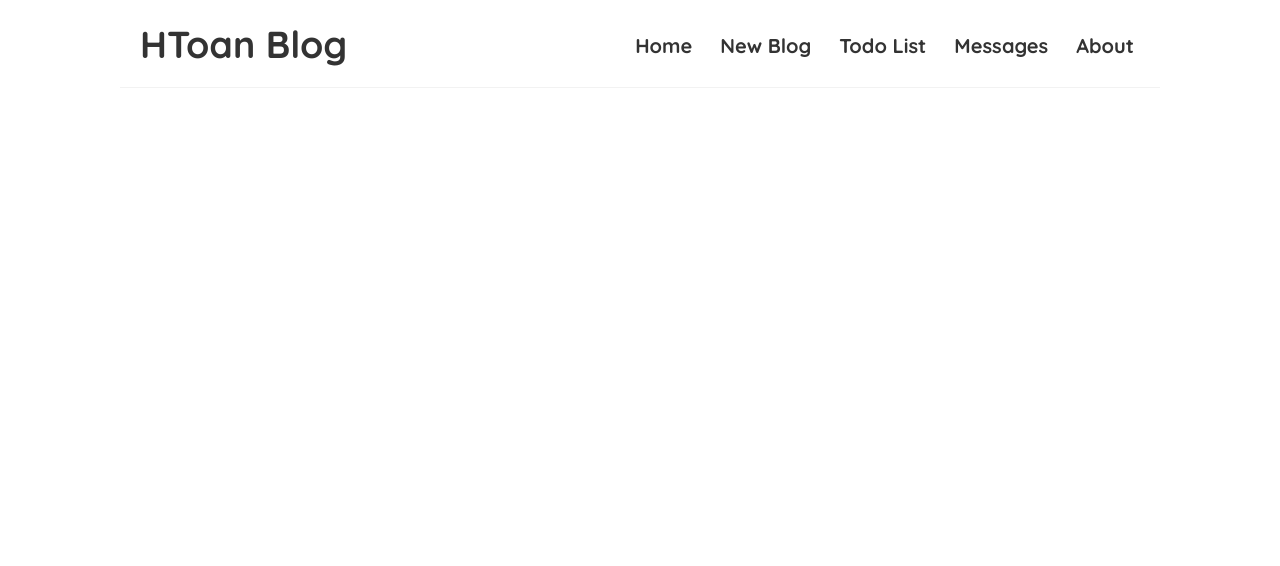
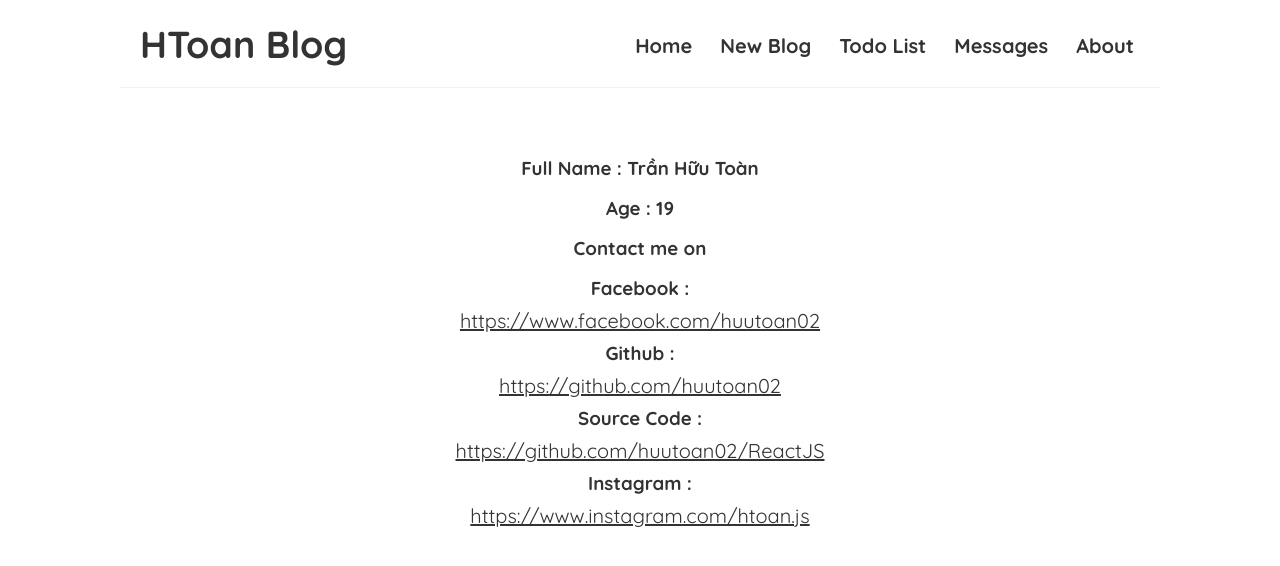
Before and after one commit to htoann/Blog-React, a React (Create React App) app: page /about in a window 1280 px wide. Shown: the top 566 px of the page. Built offline with nearby package versions, Linux system fonts and the light colour scheme.

Commit message:
joining the gang

```diff
--- a/data/db.json
+++ b/data/db.json
@@ -13,10 +13,16 @@
       "id": 2
     },
     {
-      "title": "qwewq",
-      "body": "qeqweqwe",
-      "author": "qwewq",
+      "title": "Full Modern React Tutorial",
+      "body": "React is the most popular JavaScript framework for building web applications & with good reason. With React, we can make fast, dynamic & interactive websites (single page applications) very easily.\n\nIn this course you'll learn React from the ground up, using modern features such as hooks and functional components.",
+      "author": "The Net Ninja",
       "id": 3
+    },
+    {
+      "title": "Build Websites with Vue 3 & Firebase",
+      "body": "Learn Vue.js 3 (the latest major version) and Firebase from the ground-up to create amazing, interactive, content-driven & dynamic websites.\n\nIn this course you'll learn Vue.js from the very beginning & create multiple projects - a live chatroom, a project planner, a reaction timer and a social music playlist site. You'll also learn the latest Vue 3 features such as the Composition API.",
+      "author": "The Net Ninja",
+      "id": 4
     }
   ]
 }
--- /dev/null
+++ b/src/About.js
@@ -0,0 +1,27 @@
+import "./assets/About.css";
+
+const About = () => {
+  return (
+    <div className="about">
+      <h3>Full Name : Trần Hữu Toàn</h3>
+      <h3>Age : 19</h3>
+      <h3>Contact me on</h3>
+      <h3>Facebook : </h3>
+      <a href="https://www.facebook.com/huutoan02">
+        https://www.facebook.com/huutoan02
+      </a>
+      <h3>Github : </h3>
+      <a href="https://github.com/huutoan02">https://github.com/huutoan02</a>
+      <h3>Source Code : </h3>
+      <a href="https://github.com/huutoan02/ReactJS">
+        https://github.com/huutoan02/ReactJS
+      </a>
+      <h3>Instagram : </h3>
+      <a href="https://www.instagram.com/htoan.js">
+        https://www.instagram.com/htoan.js
+      </a>
+    </div>
+  );
+};
+
+export default About;
--- a/src/App.js
+++ b/src/App.js
@@ -3,6 +3,8 @@ import Home from "./Home";
 import { BrowserRouter as Router, Route, Switch } from "react-router-dom";
 import Create from "./Create";
 import BlogDetails from "./BlogDetails";
+import NotFound from "./NotFound";
+import About from "./About";
 
 function App() {
   return (
@@ -14,11 +16,21 @@ function App() {
             <Route exact path="/">
               <Home></Home>
             </Route>
+
             <Route path="/blogs/create">
               <Create></Create>
             </Route>
+
             <Route path="/blogs/:id">
               <BlogDetails></BlogDetails>
+            </Route>
+
+            <Route exact path="/about">
+              <About></About>
+            </Route>
+
+            <Route path="*">
+              <NotFound></NotFound>
             </Route>
           </Switch>
         </div>
--- a/src/BlogDetails.js
+++ b/src/BlogDetails.js
@@ -1,14 +1,25 @@
 import { useParams } from "react-router-dom";
 import useFetch from "./useFetch";
 import "./assets/BlogDetails.css";
+import { useHistory } from "react-router-dom";
 
 const BlogDetails = () => {
   const { id } = useParams();
+  const history = useHistory();
+
   const {
     data: blog,
     error,
     isPending,
   } = useFetch("http://localhost:8000/blogs/" + id);
+
+  const handleDelete = () => {
+    fetch("http://localhost:8000/blogs/" + blog.id, {
+      method: "DELETE",
+    }).then(() => {
+      history.push("/");
+    });
+  };
 
   return (
     <div className="blog-details">
@@ -19,6 +30,7 @@ const BlogDetails = () => {
           <h2>{blog.title}</h2>
           <div>{blog.body}</div>
           <p>Written by {blog.author}</p>
+          <button onClick={handleDelete}>Delete Blog</button>
         </article>
       )}
     </div>
--- /dev/null
+++ b/src/NotFound.js
@@ -0,0 +1,13 @@
+import { Link } from "react-router-dom";
+import "./assets/NotFound.css";
+
+const NotFound = () => {
+  return (
+    <div className="notfound">
+      <h2>Page Not Found</h2>
+      <Link to="/">Back To The Home Page</Link>
+    </div>
+  );
+};
+
+export default NotFound;
--- /dev/null
+++ b/src/assets/About.css
@@ -0,0 +1,8 @@
+.about h3 {
+  padding: 8px;
+}
+
+.about a {
+  padding: 10px;
+  font-size: 20px;
+}
--- a/src/assets/BlogDetails.css
+++ b/src/assets/BlogDetails.css
@@ -11,3 +11,14 @@
   font-size: 20px;
   color: #f1356d;
 }
+
+.blog-details button {
+  margin-top: 30px;
+  background: #f1356d;
+  color: #fff;
+  border: 0;
+  padding: 8px;
+  border-radius: 15px;
+  cursor: pointer;
+  font-size: 18px;
+}
--- /dev/null
+++ b/src/assets/NotFound.css
@@ -0,0 +1,14 @@
+.notfound h2 {
+  margin-bottom: 30px;
+}
+
+.notfound a {
+  background: #f1356d;
+  color: #fff;
+  border: 0;
+  padding: 8px;
+  border-radius: 15px;
+  cursor: pointer;
+  font-size: 18px;
+  text-decoration: none;
+}
```
